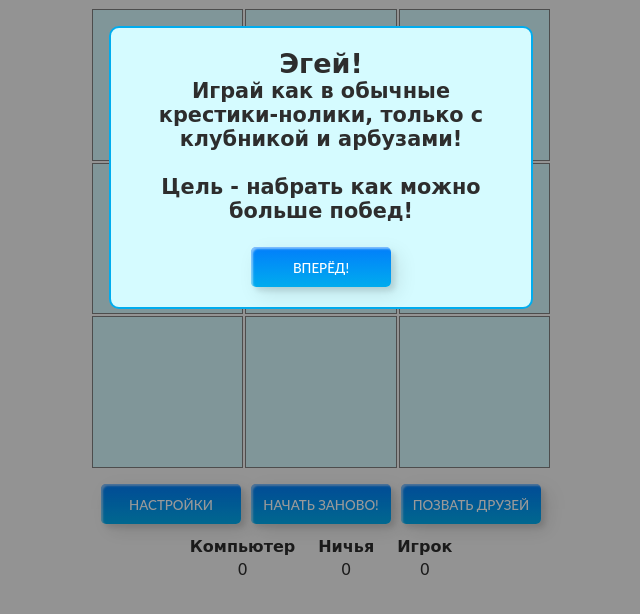
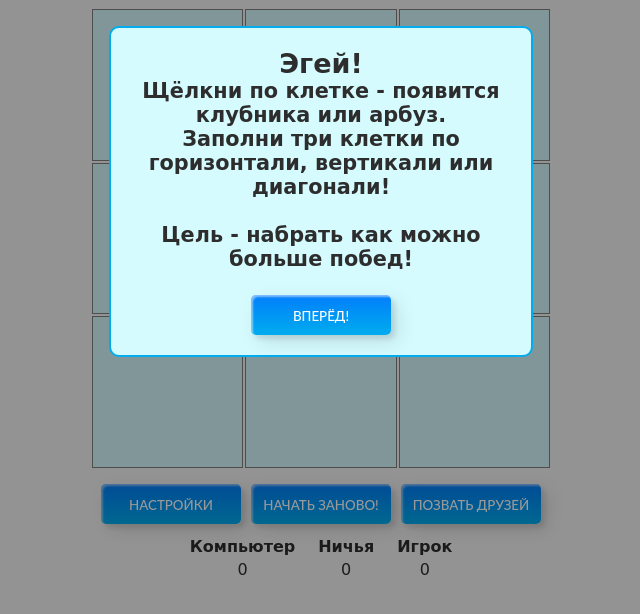
Before and after one commit to ralex1989/fruitTTT2, a plain HTML site: page index.html in a window 1280 px wide. Shown: the whole page, without its empty margins (319-959 px from the left). Drawn offline with Linux system fonts and the light colour scheme; a script that the page names is missing.

Commit message:
Add files via upload

```diff
--- a/index.html
+++ b/index.html
@@ -37,7 +37,8 @@
          <div id="gameRules" class="modal">
             <div class="modal-content">
                <h2>Эгей!</h2>
-               <p>Играй как в обычные крестики-нолики, только с клубникой и арбузами!</p><br>
+               <p>Щёлкни по клетке - появится клубника или арбуз.</p>
+               <p>Заполни три клетки по горизонтали, вертикали или диагонали!</p><br>
                <p>Цель - набрать как можно больше побед!</p><br>
                <p><button class="custom-btn btn-3" id="goBtn" onclick="showOptions()"><span>ВПЕРЁД!</span></button></p>
             </div>
```
